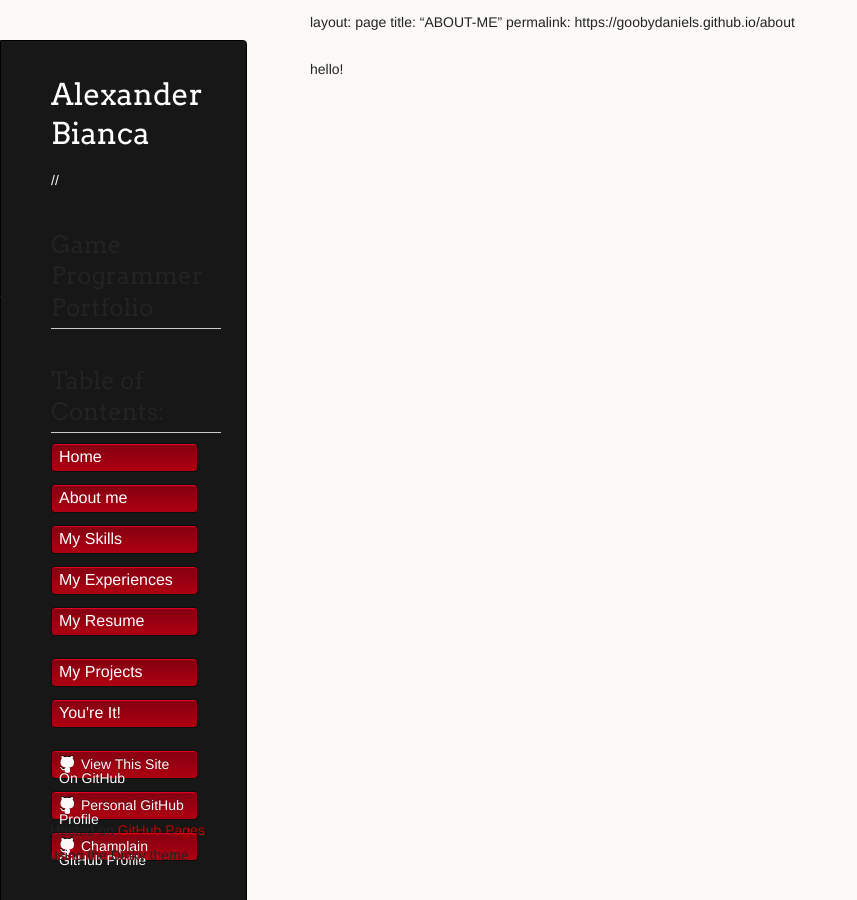
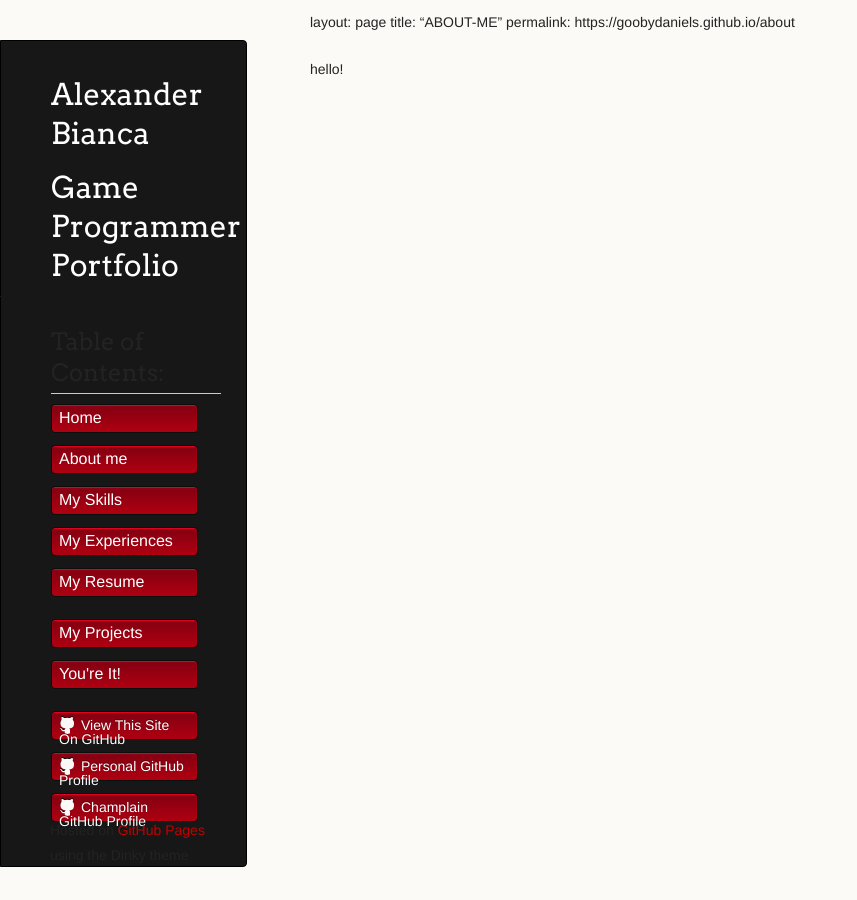
Before and after one commit to goobydaniels/goobydaniels.github.io, a Jekyll site: the page built from ABOUT-ME.md, in a window 1280 px wide. Shown: the whole page, without its empty margins (0-857 px from the left). Built offline with Jekyll 4.4.1, drawn with Linux system fonts in a browser that asks for light colours; our own code applies the rules of GitHub Pages for plain Markdown files.

Commit message:
dfasdfasd

```diff
--- a/_layouts/default.html
+++ b/_layouts/default.html
@@ -17,7 +17,7 @@
     <div class="wrapper">
       <header>
         <h1 class="header">{{ site.title | default: site.github.repository_name site.description | default: site.github.project_tagline }}</h1>
-        //<h2 class="header">{{ site.description | default: site.github.project_tagline }}</h2>
+        <h1 class="header">{{ site.description | default: site.github.project_tagline }}</h1>
         <h2 class="header">Table of Contents:</h2>
         <ul>
           <li><p class="header"><a class="home button" href="https://goobydaniels.github.io/">Home</a></p></li>
```
